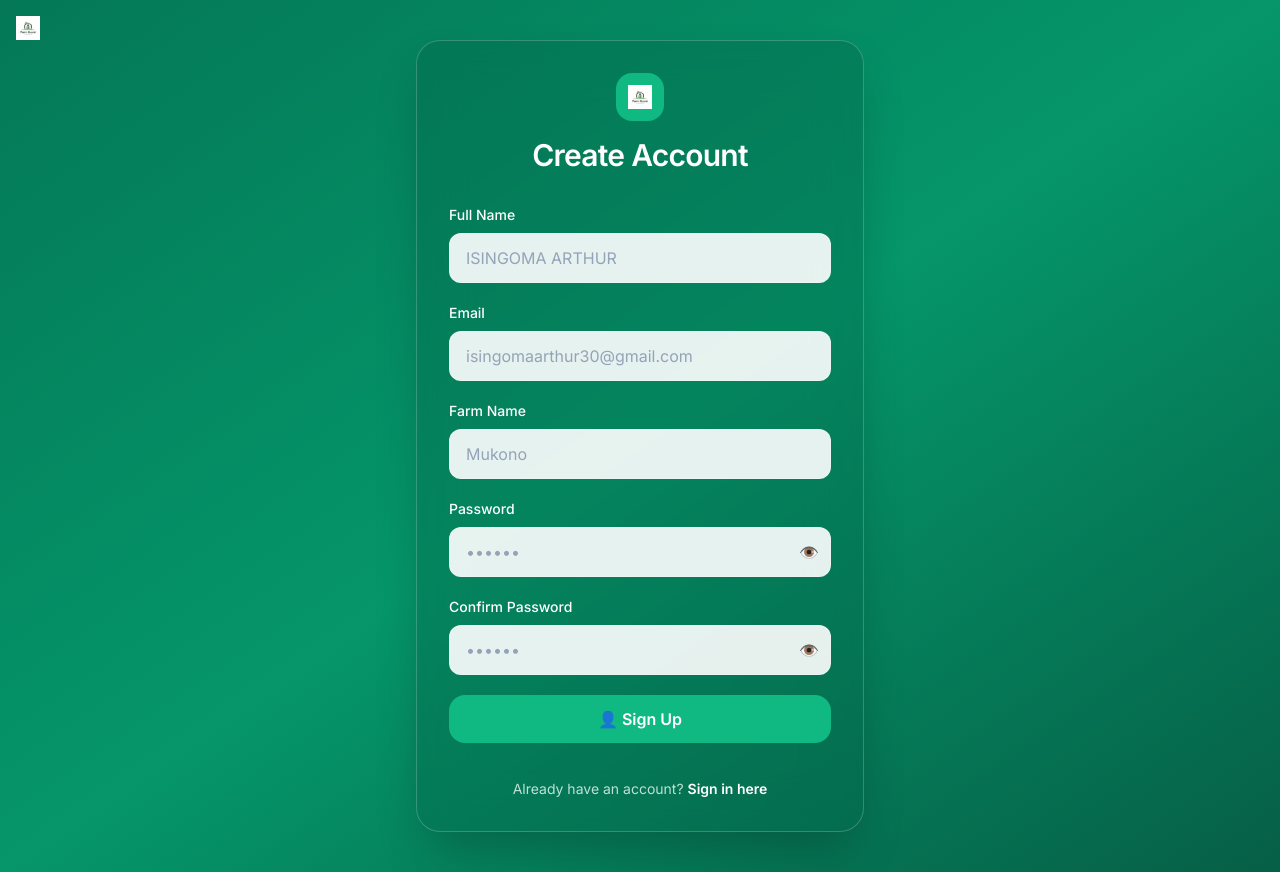
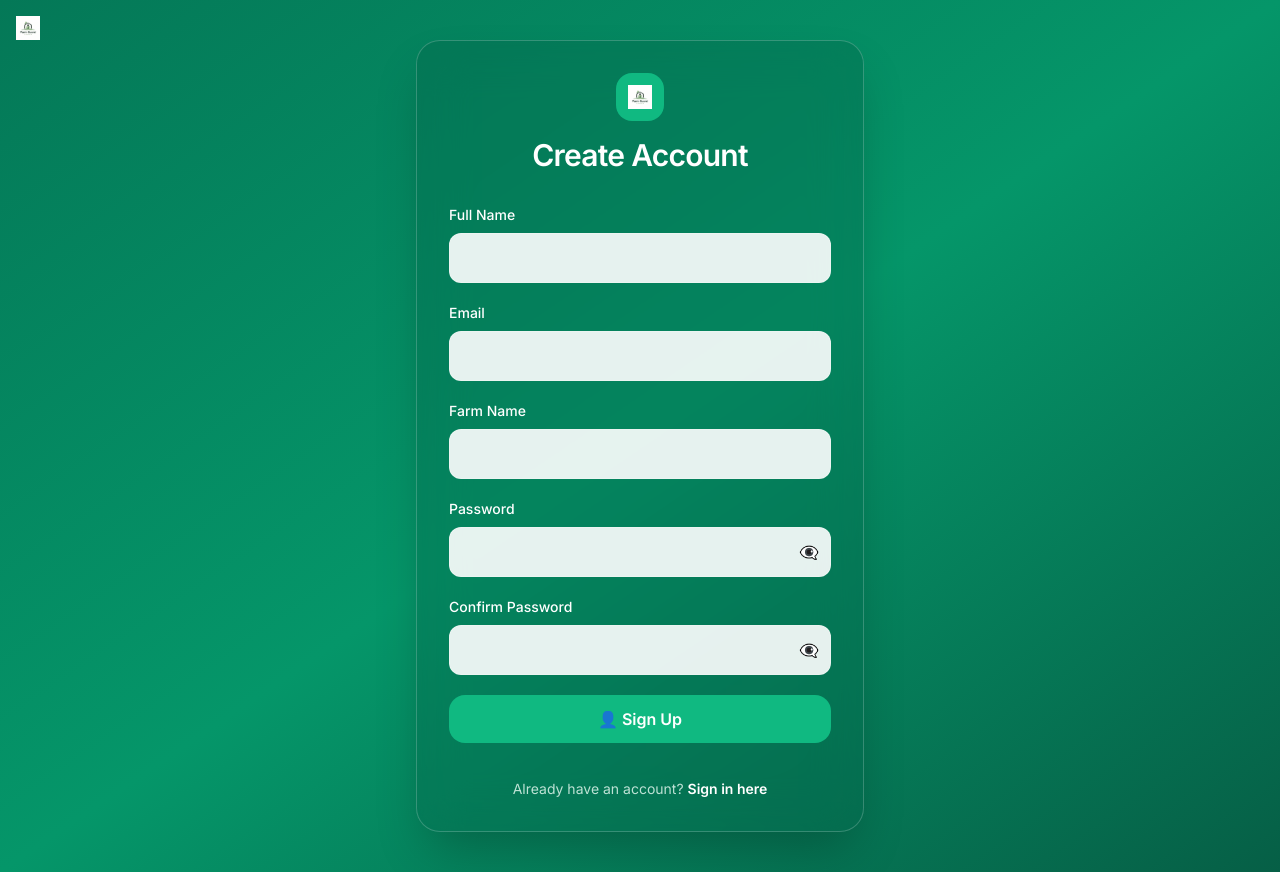
Before and after one commit to isingomaarthur/farmguard, a Next.js app: page /signup in a window 1280 px wide. Built offline with nearby package versions, Linux system fonts and the light colour scheme.

Commit message:
signup change

```diff
--- a/app/signup/page.jsx
+++ b/app/signup/page.jsx
@@ -86,7 +86,7 @@ export default function SignupPage() {
                 name="fullName"
                 value={formData.fullName}
                 onChange={handleChange}
-                placeholder="ISINGOMA ARTHUR"
+                placeholder=""
                 className="w-full px-4 py-3 rounded-xl bg-white/90 text-slate-900 placeholder-slate-400 border border-white/20 focus:outline-none focus:ring-2 focus:ring-emerald-400 transition"
                 required
                 disabled={loading}
@@ -101,7 +101,7 @@ export default function SignupPage() {
                 name="email"
                 value={formData.email}
                 onChange={handleChange}
-                placeholder="isingomaarthur30@gmail.com"
+                placeholder=""
                 className="w-full px-4 py-3 rounded-xl bg-white/90 text-slate-900 placeholder-slate-400 border border-white/20 focus:outline-none focus:ring-2 focus:ring-emerald-400 transition"
                 required
                 disabled={loading}
@@ -116,7 +116,7 @@ export default function SignupPage() {
                 name="farmName"
                 value={formData.farmName}
                 onChange={handleChange}
-                placeholder="Mukono"
+                placeholder=""
                 className="w-full px-4 py-3 rounded-xl bg-white/90 text-slate-900 placeholder-slate-400 border border-white/20 focus:outline-none focus:ring-2 focus:ring-emerald-400 transition"
                 required
                 disabled={loading}
@@ -132,7 +132,7 @@ export default function SignupPage() {
                   name="password"
                   value={formData.password}
                   onChange={handleChange}
-                  placeholder="••••••"
+                  placeholder=""
                   className="w-full px-4 py-3 rounded-xl bg-white/90 text-slate-900 placeholder-slate-400 border border-white/20 focus:outline-none focus:ring-2 focus:ring-emerald-400 transition"
                   required
                   disabled={loading}
@@ -143,7 +143,7 @@ export default function SignupPage() {
                   className="absolute right-3 top-1/2 -translate-y-1/2 text-slate-500 hover:text-slate-700 transition"
                   disabled={loading}
                 >
-                  👁️
+                  {showPassword ? '👁️' : '👁️‍🗨️'}
                 </button>
               </div>
             </div>
@@ -157,7 +157,7 @@ export default function SignupPage() {
                   name="confirmPassword"
                   value={formData.confirmPassword}
                   onChange={handleChange}
-                  placeholder="••••••"
+                  placeholder=""
                   className="w-full px-4 py-3 rounded-xl bg-white/90 text-slate-900 placeholder-slate-400 border border-white/20 focus:outline-none focus:ring-2 focus:ring-emerald-400 transition"
                   required
                   disabled={loading}
@@ -168,7 +168,7 @@ export default function SignupPage() {
                   className="absolute right-3 top-1/2 -translate-y-1/2 text-slate-500 hover:text-slate-700 transition"
                   disabled={loading}
                 >
-                  👁️
+                  {showConfirmPassword ? '👁️' : '👁️‍🗨️'}
                 </button>
               </div>
             </div>
```
